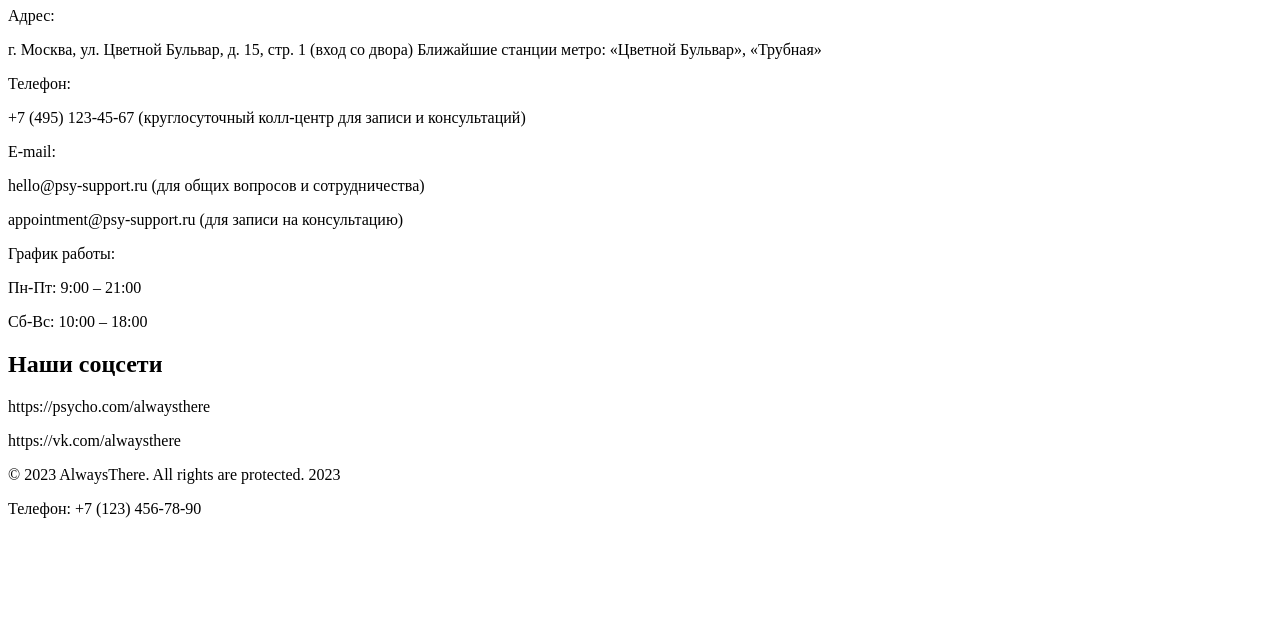
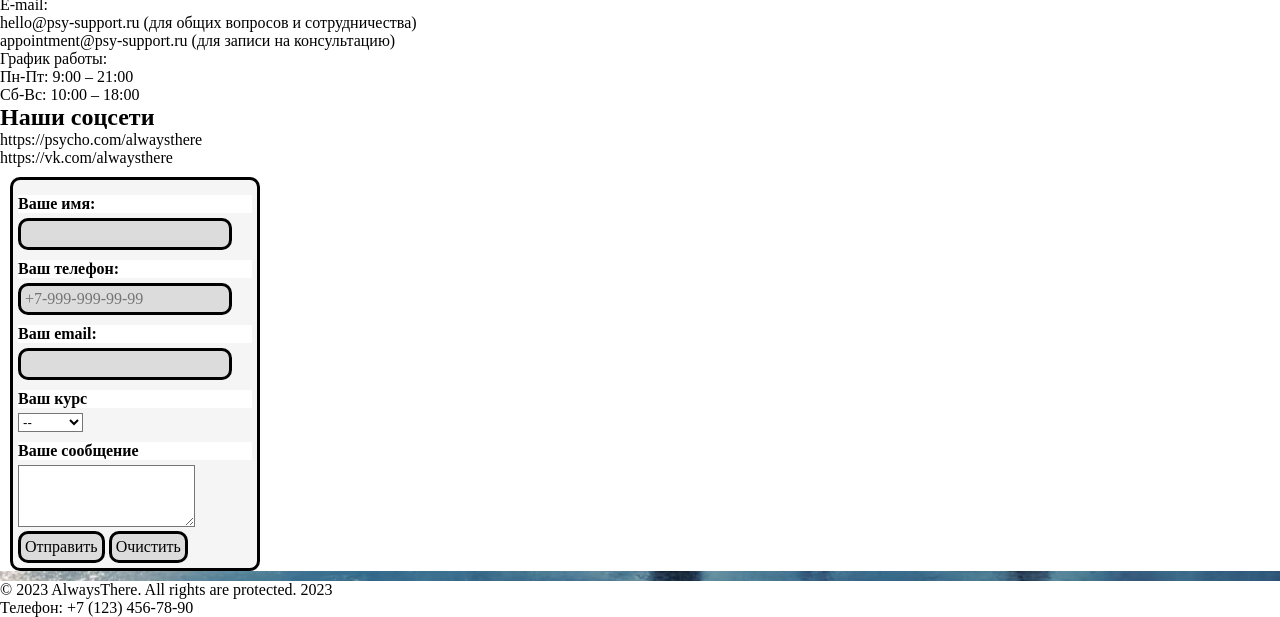
Before and after one commit to chapmans-mommy/my-project, a plain HTML site: page docs/contacts.html in a window 1280 px wide. Shown: the part 203-820 px from the top of the page. Drawn offline with Linux system fonts and the light colour scheme.

Commit message:
добавлены стили

```diff
--- a/docs/contacts.html
+++ b/docs/contacts.html
@@ -8,6 +8,7 @@
     <link rel="icon" href="assets/favicon.ico" type="image/x-icon">
  <title>Контакты</title>
  <meta name="description" content="Наши контакты для обратной связи">
+ <link rel = "stylesheet" href = "../static/styles.css">
 </head>
 <body>
     <header>
@@ -47,6 +48,34 @@
         <p>https://psycho.com/alwaysthere</p>
         <p>https://vk.com/alwaysthere</p>
     </section>
+
+    <form id = "ContactForm">
+        <label for = "name"> Ваше имя: </label>
+        <input type = "text" id = "name" name = "name">
+
+        <label for="phone">Ваш телефон:</label>
+        <input type = "text" id = "phone" name = "phone" placeholder = "+7-999-999-99-99">
+
+        <label for = "email">Ваш email:</label>
+        <input type = "text" id = "email" name = "email" required>
+
+        <label for ="cource">Ваш курс</label>
+        <select id = "cource" name = "cource">
+            <option value = "">--</option>
+            <option value = "1">1 курс</option>
+            <option value = "2">2 курс</option>
+            <option value = "3">3 курс</option>
+            <option value = "4">4 курс</option>
+            <option value = "other">Другой</option>
+        </select>
+
+        <label for = "message">Ваше сообщение</label>
+        <textarea id = "message" name = "message" rows = "4"></textarea>
+
+        <button type = "submit" id ="submit-btn">Отправить</button>
+        <button type = "reset" id ="reset-btn">Очистить</button>
+    </form>
+
  </main>
  <footer>
     <p>&copy; 2023 AlwaysThere. All rights are protected. 2023</p>
--- /dev/null
+++ b/static/styles.css
@@ -0,0 +1,60 @@
+*{
+    margin: 0;
+    padding: 0;
+    box-sizing: border-box;
+    background-color:white;
+}
+
+body{
+    background-image: url("img/fuf.webp");
+    background-position: center;
+    background-size: cover;
+    background-repeat: no-repeat;
+
+}
+
+input, button {
+    border: none;
+    outline: none;
+    font-family: inherit ;
+    font-size: inherit ;
+
+}
+
+label{
+    display: block;
+    margin-top: 10px;
+    margin-bottom: 5px;
+    font-weight: bold;
+}
+
+input{
+    border: 3px solid black;
+    border-radius: 10px;
+    padding:4px;
+    background-color: gainsboro;
+}
+
+input:focus{
+    background-color: white;
+}
+
+button{
+    padding: 4px;
+    border: 3px solid black;
+    border-radius: 10px;
+    background-color: gainsboro;
+}
+
+button:hover{
+    background-color: white;
+}
+
+#ContactForm{
+    padding: 5px;
+    margin: 10px;
+    border: 3px solid black;
+    border-radius: 10px;
+    max-width: 250px;
+    background-color: whitesmoke;
+}
```
Also changed, not shown: static/img/fuf.webp (added).
